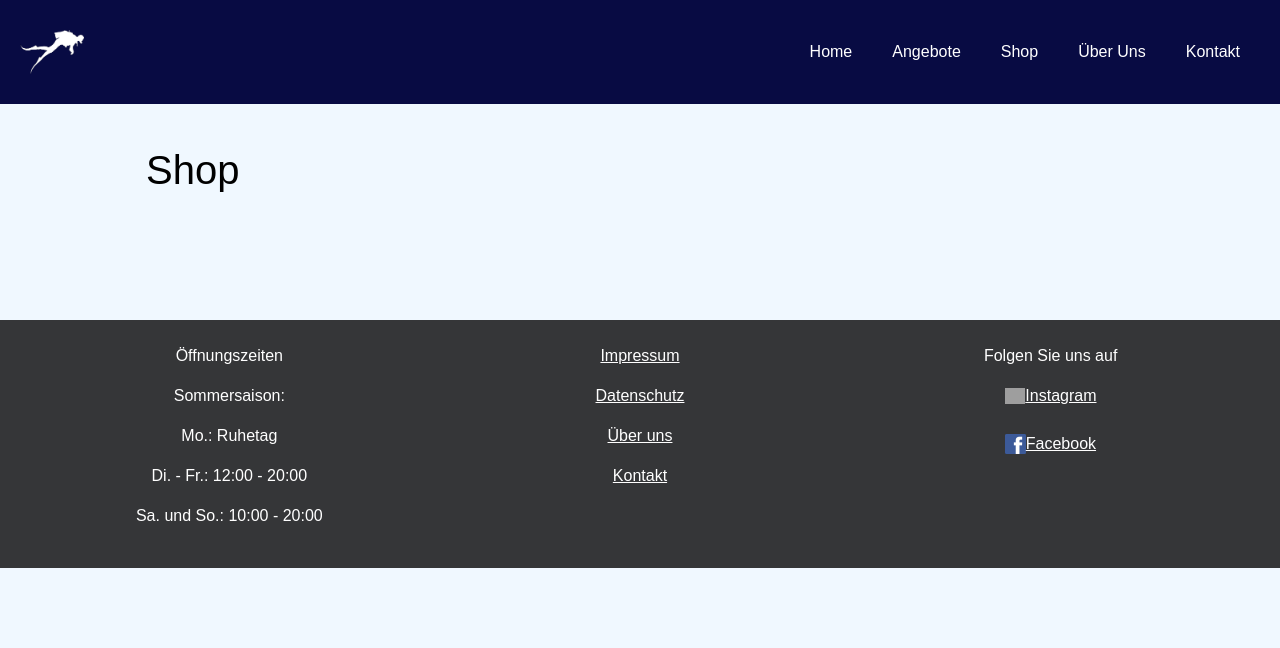
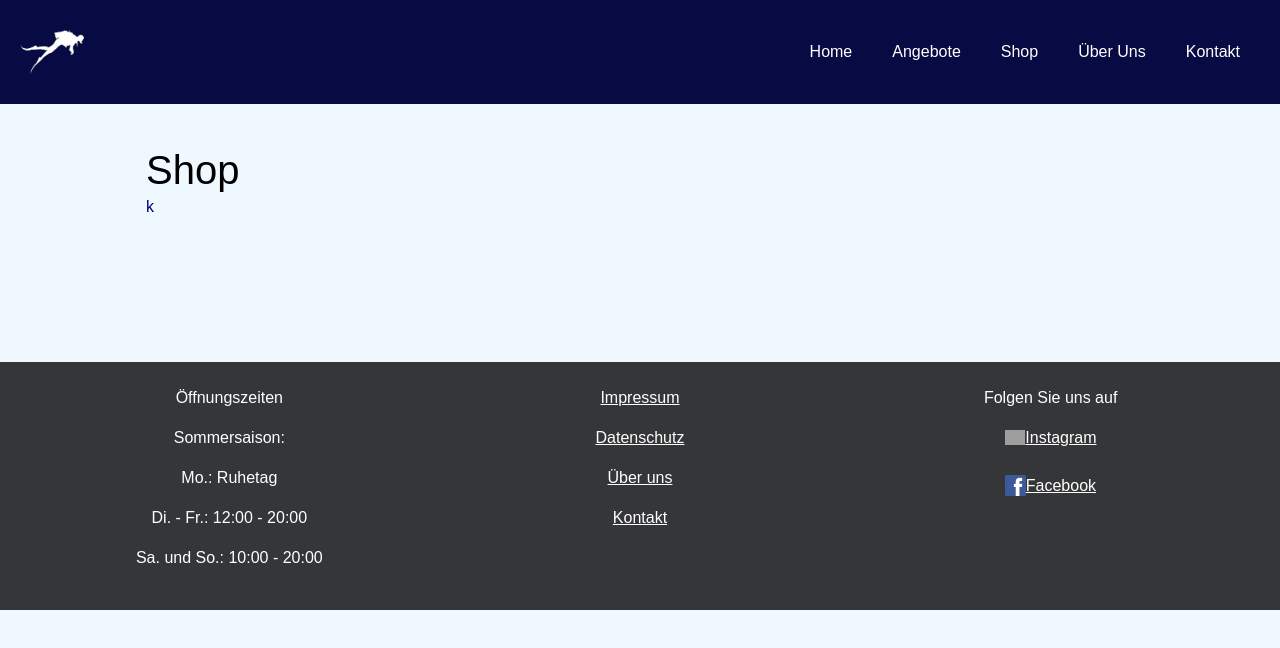
Before and after one commit to Starplatinum2005/dynamische-Webseite, a React (Vite) app in the folder React/dynamische-Webseite/: page /Shop in a window 1280 px wide. Shown: the top 648 px of the page. Built offline with nearby package versions, Linux system fonts and the light colour scheme; grey boxes are pictures that could not be loaded.

Commit message:
Test konflikt

```diff
--- a/React/dynamische-Webseite/src/Seiten/Shop.tsx
+++ b/React/dynamische-Webseite/src/Seiten/Shop.tsx
@@ -4,6 +4,7 @@ export function Shop(){
     return (
         <>
             <h1>Shop</h1>
+            <p>k</p>
         </>
     )
 }
```
